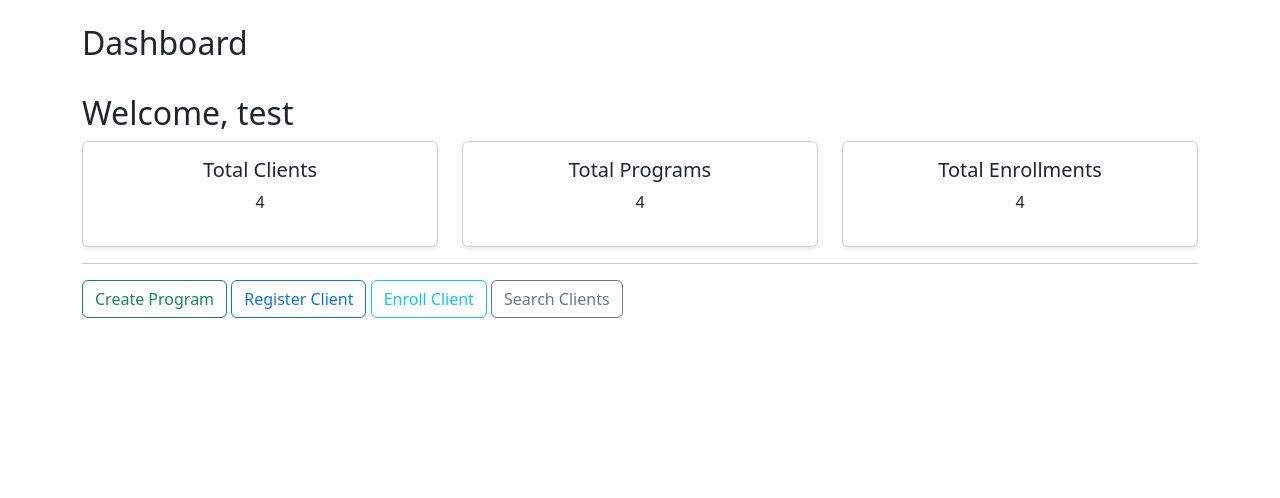
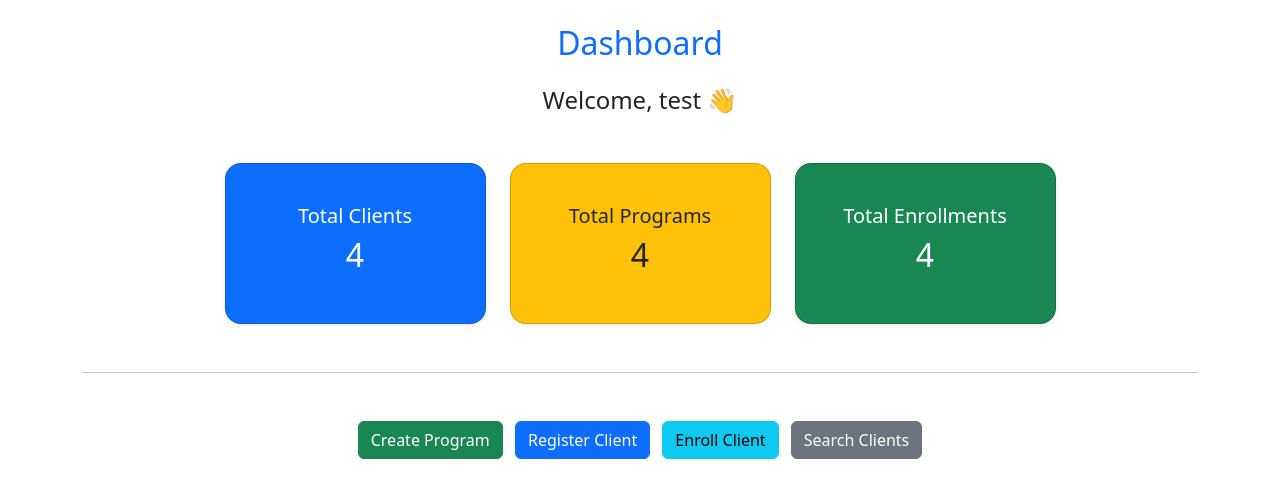
Before and after one commit to Kipkerich/HMS, a Django app: page / in a window 1280 px wide. Shown: the part 56-554 px from the top of the page. Run offline with Django 5.2, Linux system fonts and the light colour scheme; a user stored in the database is signed in; data comes from the database, SQL or seed files in the repository; both versions use the stored data as it was after the commit.

Commit message:
Added some styling

```diff
--- a/core/templates/dashboard.html
+++ b/core/templates/dashboard.html
@@ -1,30 +1,47 @@
 {% extends 'base.html' %}
 {% block content %}
-<h2>Dashboard</h2><br>
-<h2> Welcome, {{ user.username }}</h2>
-<div class="row text-center">
-  <div class="col">
-    <div class="card shadow-sm p-3">
-      <h5>Total Clients</h5>
-      <p>{{ total_clients }}</p>
+
+<h2 class="text-center text-primary mb-4">Dashboard</h2>
+<h4 class="text-center mb-5">Welcome, {{ user.username }} 👋</h4>
+
+<div class="row g-4 justify-content-center mb-5">
+
+  <div class="col-md-3">
+    <div class="card text-white bg-primary shadow-sm p-4 rounded-4">
+      <div class="card-body text-center">
+        <h5>Total Clients</h5>
+        <h2>{{ total_clients }}</h2>
+      </div>
     </div>
   </div>
-  <div class="col">
-    <div class="card shadow-sm p-3">
-      <h5>Total Programs</h5>
-      <p>{{ total_programs }}</p>
+
+  <div class="col-md-3">
+    <div class="card text-dark bg-warning shadow-sm p-4 rounded-4">
+      <div class="card-body text-center">
+        <h5>Total Programs</h5>
+        <h2>{{ total_programs }}</h2>
+      </div>
     </div>
   </div>
-  <div class="col">
-    <div class="card shadow-sm p-3">
-      <h5>Total Enrollments</h5>
-      <p>{{ total_enrollments }}</p>
+
+  <div class="col-md-3">
+    <div class="card text-white bg-success shadow-sm p-4 rounded-4">
+      <div class="card-body text-center">
+        <h5>Total Enrollments</h5>
+        <h2>{{ total_enrollments }}</h2>
+      </div>
     </div>
   </div>
+
 </div>
-<hr>
-<a href="{% url 'create_program' %}" class="btn btn-outline-success">Create Program</a>
-<a href="{% url 'register_client' %}" class="btn btn-outline-primary">Register Client</a>
-<a href="{% url 'enroll_client' %}" class="btn btn-outline-info">Enroll Client</a>
-<a href="{% url 'search_clients' %}" class="btn btn-outline-secondary">Search Clients</a>
+
+<hr class="mb-5">
+
+<div class="text-center">
+  <a href="{% url 'create_program' %}" class="btn btn-success me-2 mb-2">Create Program</a>
+  <a href="{% url 'register_client' %}" class="btn btn-primary me-2 mb-2">Register Client</a>
+  <a href="{% url 'enroll_client' %}" class="btn btn-info me-2 mb-2">Enroll Client</a>
+  <a href="{% url 'search_clients' %}" class="btn btn-secondary mb-2">Search Clients</a>
+</div>
+
 {% endblock %}
--- a/core/views.py
+++ b/core/views.py
@@ -60,7 +60,11 @@ def create_program(request):
             return redirect('dashboard')
     else:
         form = HealthProgrameForm()
-    return render(request, 'create_program.html', {'form': form})
+
+    programs = HealthPrograme.objects.all()
+    return render(request, 'create_program.html',
+                  {'form': form,
+                   'programs':programs,})
 
 @login_required
 def register_client(request):
```
Also changed, not shown: core/templates/create_program.html (+14 -1 lines), core/templates/enroll_client.html (+17 -6 lines), core/templates/register_client.html (+13 -6 lines), db.sqlite3.
